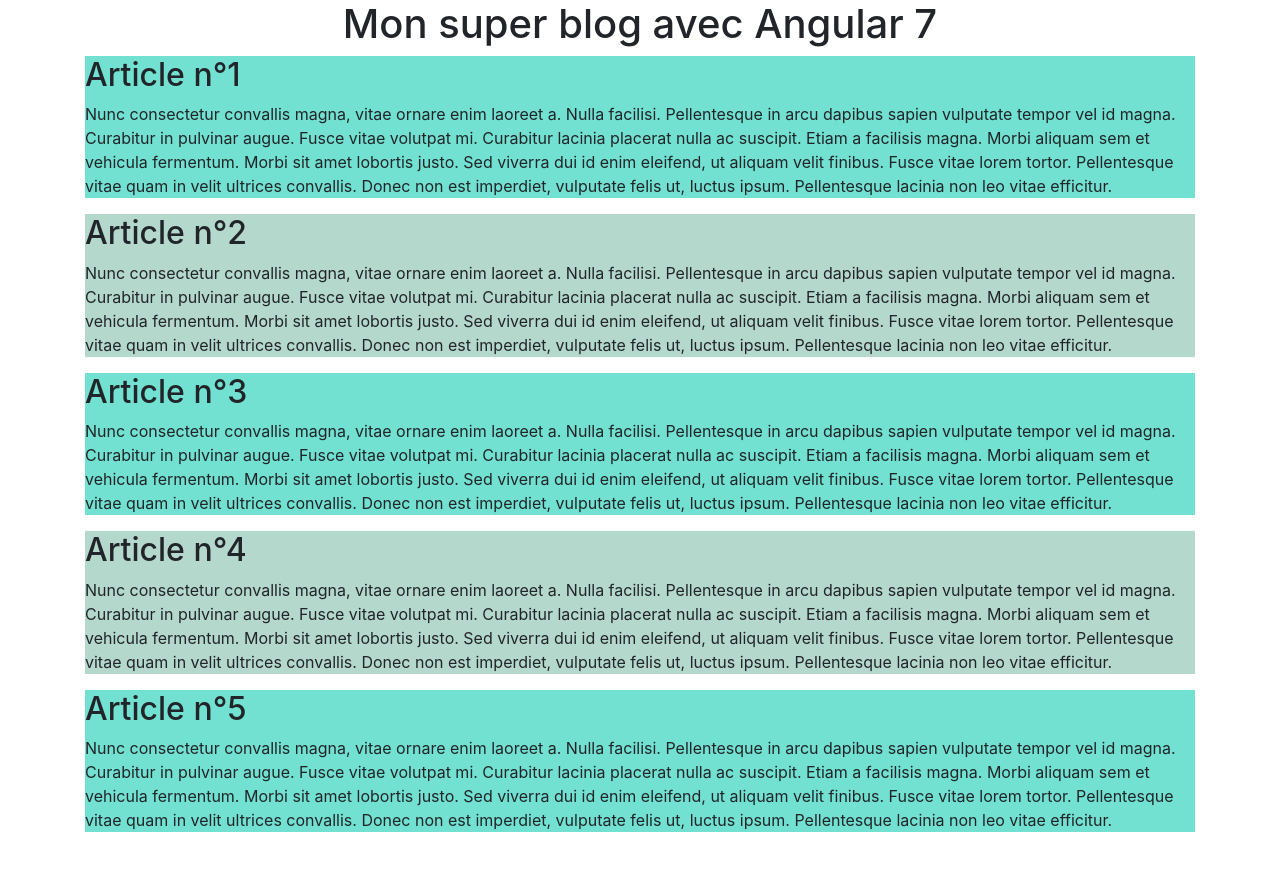
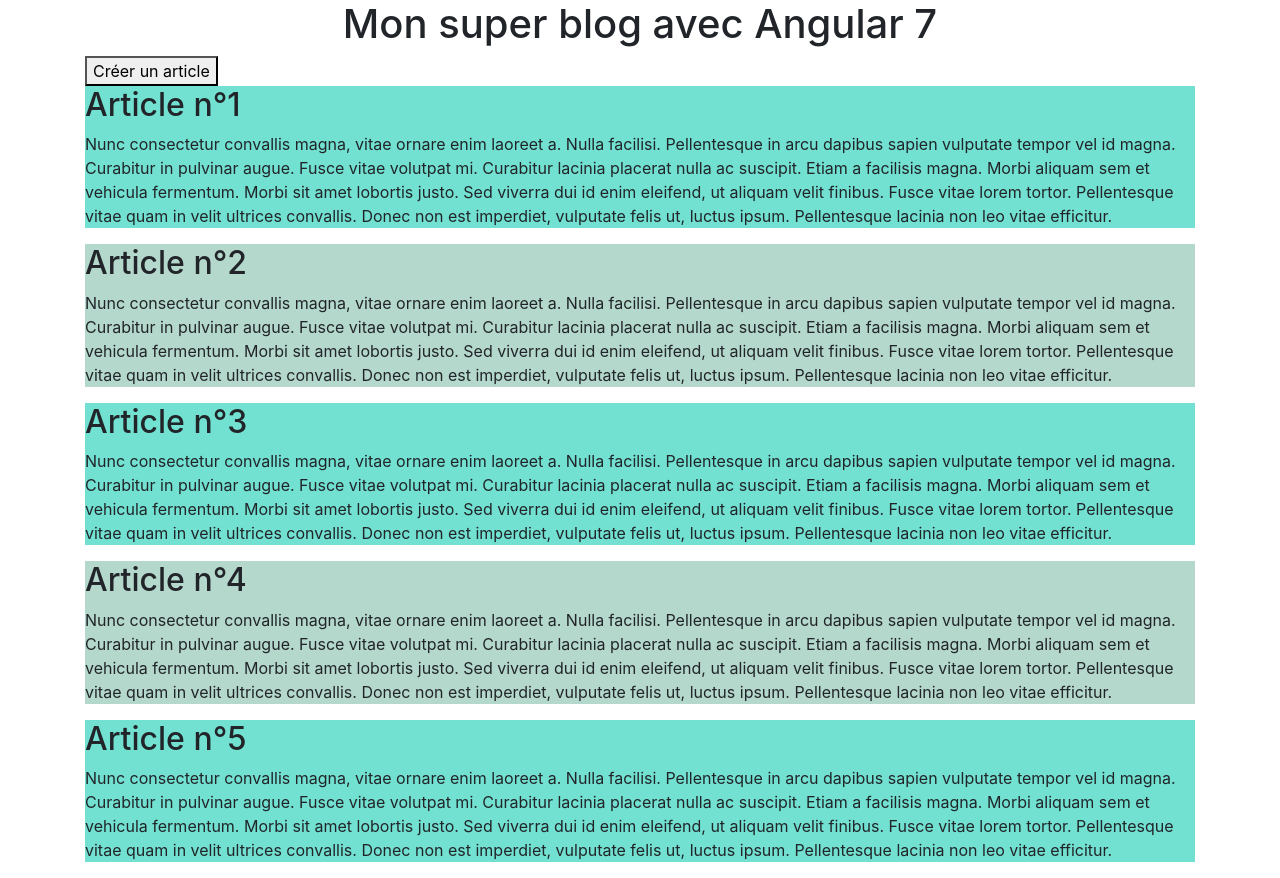
Before and after one commit to Dashism/formation-blog-simple, an Angular app: page / in a window 1280 px wide. Before the commit the page ends 848 px from the top, so only its background shows below. Built offline with nearby package versions, Linux system fonts and the light colour scheme.

Commit message:
Ajout d'un formulaire pour créer un nouvel article. Mise en place d'une bascule entre affichage liste et affichage formulaire par un bouton.

```diff
--- a/src/app/app.component.html
+++ b/src/app/app.component.html
@@ -1,9 +1,26 @@
 <h1>Mon super blog avec Angular 7</h1>
 <div class="container">
-  <div class="article"
-    [ngClass]="{ 'even': isEven, 'odd': isOdd}"
-    *ngFor="let article of articles; even as isEven; odd as isOdd">
-    <h2>{{ article.title }}</h2>
-    <p>{{ article.content }}</p>
-  </div>
+  <button (click)="swapDisplay()">{{ isList ? 'Créer un article' : 'Revenir à la liste' }}</button>
+  <ng-container *ngIf="isList; else elseFormTpl">
+    <div class="article" [ngClass]="{ 'even': isEven, 'odd': isOdd}" *ngFor="let article of articles; even as isEven; odd as isOdd">
+      <h2>{{ article.title }}</h2>
+      <p>{{ article.content }}</p>
+    </div>
+  </ng-container>
 </div>
+
+<ng-template #elseFormTpl>
+  <form (ngSubmit)="validateForm(articleForm)" #articleForm="ngForm">
+    <div class="form-group">
+      <label for="title">Titre :</label>
+      <input [(ngModel)]="modelArticle.title" required
+        id="title" name="title" class="form-control">
+    </div>
+    <div class="form-group">
+      <label for="content">Contenu :</label>
+      <textarea [(ngModel)]="modelArticle.content"
+      id="content" name="content" required class="form-control"></textarea>
+    </div>
+    <button [disabled]="articleForm.invalid"            class="btn btn-primary">Valider</button>
+  </form>
+</ng-template>
--- a/src/app/app.component.ts
+++ b/src/app/app.component.ts
@@ -1,6 +1,8 @@
 import { Component } from '@angular/core';
+import { Article } from './article';
+import { NgForm } from '@angular/forms';
 
-const LIST_ARTICLES = [
+const LIST_ARTICLES: Array<Article> = [
   {
       "id": 0,
       "title": "Article n°1",
@@ -31,11 +33,30 @@
 })
 export class AppComponent {
   title: string;
-  articles: Array<any>;
+  articles: Array<Article>;
+  isList: boolean;
+  modelArticle: Article;
 
   constructor() {
     this.title = 'blog';
     this.articles = new Array();
     this.articles.push(...LIST_ARTICLES);
+    this.isList = true;
+    this.modelArticle = new Article('', '');
+  }
+
+  swapDisplay() {
+    this.isList = !this.isList;
+  }
+
+  validateForm(myForm: NgForm) {
+    // Ajout du nouvel article à la liste.
+    // Attention : il faut séparer les instances
+    // entre l'objet dans la liste et l'objet
+    // dans le formulaire.
+    this.articles.push(
+      new Article(this.modelArticle.title,
+        this.modelArticle.content));
+    myForm.resetForm(new Article('', ''));
   }
 }
--- a/src/app/app.module.ts
+++ b/src/app/app.module.ts
@@ -1,4 +1,5 @@
 import { BrowserModule } from '@angular/platform-browser';
+import { FormsModule } from '@angular/forms';
 import { NgModule } from '@angular/core';
 
 import { AppComponent } from './app.component';
@@ -8,7 +9,8 @@
     AppComponent
   ],
   imports: [
-    BrowserModule
+    BrowserModule,
+    FormsModule
   ],
   providers: [],
   bootstrap: [AppComponent]
--- /dev/null
+++ b/src/app/article.ts
@@ -0,0 +1,11 @@
+export class Article {
+    id: number;
+    title: string;
+    content: string;
+
+    constructor(title: string, content: string, id?: number) {
+        this.title = title;
+        this.content = content;
+        this.id = id;
+    }
+}
```
